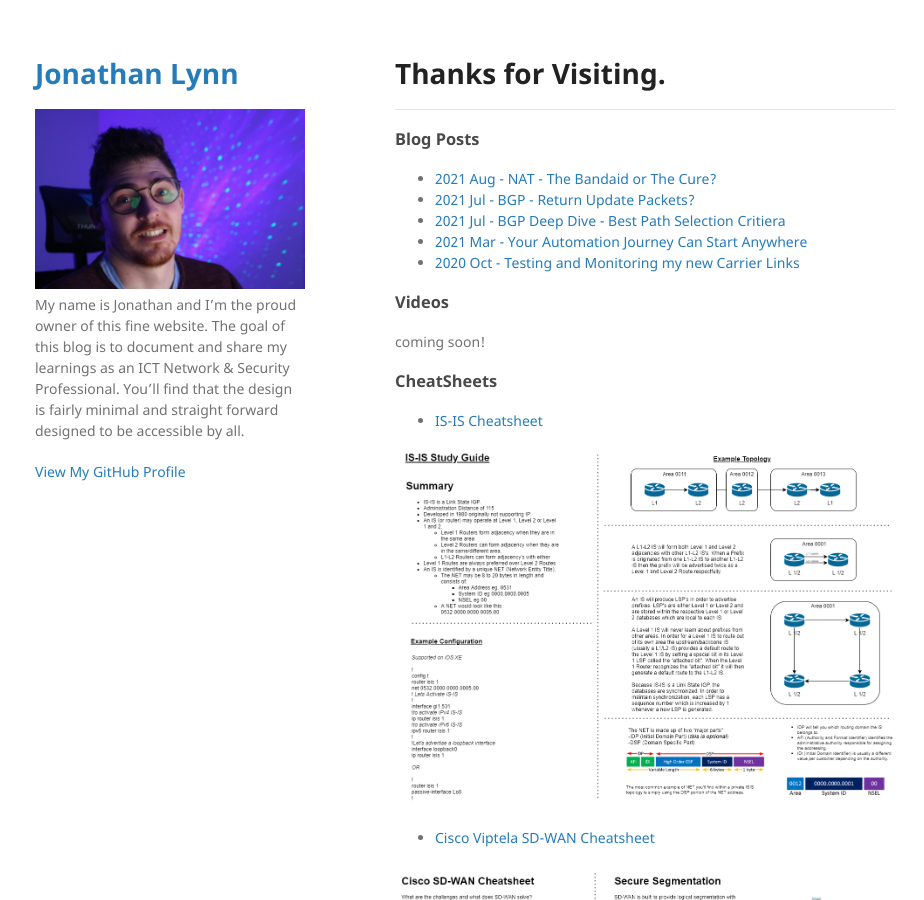
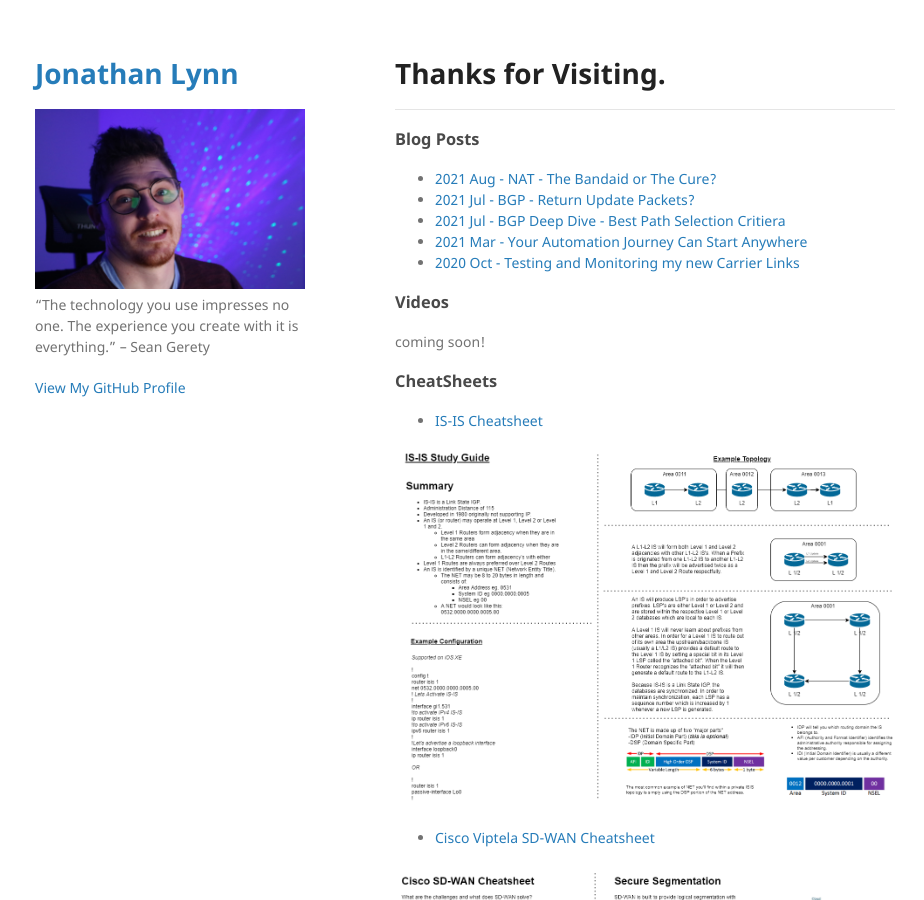
Before and after one commit to jonathanLynn/jonathanlynn.github.io, a Jekyll site: the page built from index.md, in a window 1280 px wide and 900 px high. Shown: the whole window, without its empty margins (175-1099 px from the left). Built offline with Jekyll 4.4.1, drawn with Linux system fonts in a browser that asks for light colours; our own code applies the rules of GitHub Pages for plain Markdown files.

Commit message:
Update _config.yml

```diff
--- a/_config.yml
+++ b/_config.yml
@@ -1,6 +1,6 @@
 title: Jonathan Lynn
 logo: /assets/img/19800101000253_IMG_3994.JPG
-description: My name is Jonathan and I’m the proud owner of this fine website. The goal of this blog is to document and share my learnings as an ICT Network & Security Professional. You’ll find that the design is fairly minimal and straight forward designed to be accessible by all.
+description: “The technology you use impresses no one. The experience you create with it is everything.” – Sean Gerety
 show_downloads: false
 google_analytics:
 theme: jekyll-theme-minimal
```
